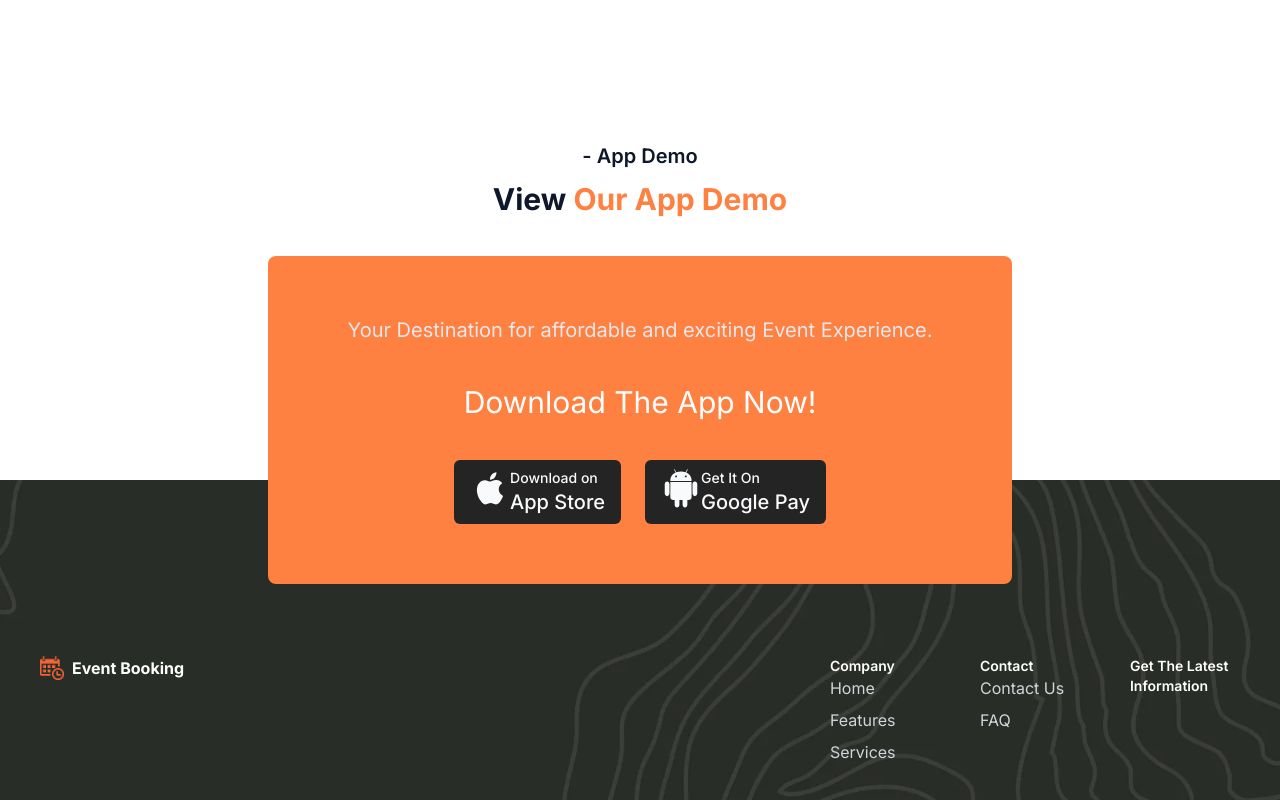
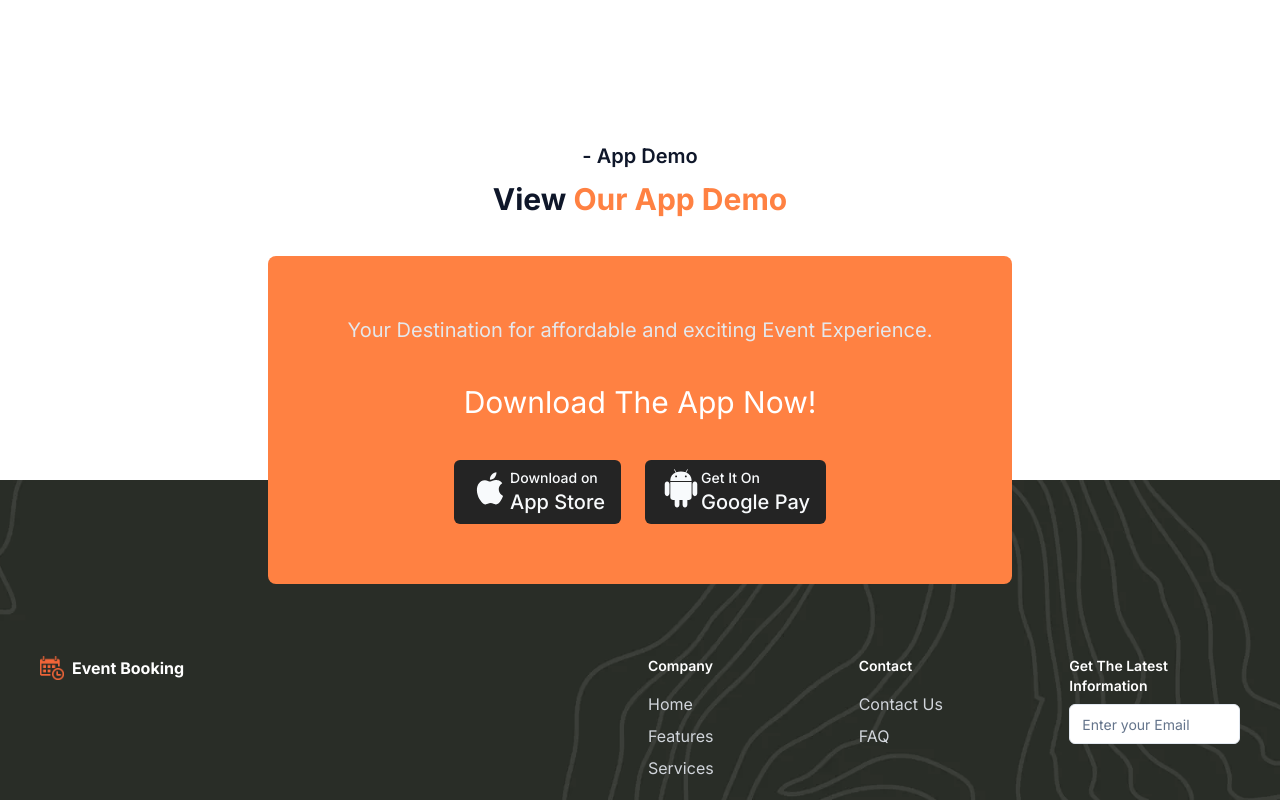
Before and after one commit to patilsp/events-booking, a Next.js app: page / in a window 1280 px wide. Shown: the part 6518-7318 px from the top of the page. Built offline with nearby package versions, Linux system fonts and the light colour scheme.

Commit message:
ui changes

```diff
--- a/components/site-footer.tsx
+++ b/components/site-footer.tsx
@@ -6,6 +6,8 @@
 import { MainNav } from "@/components/main-nav";
 import { ThemeToggle } from "@/components/theme-toggle";
 import { motion } from "framer-motion";
+import { Input } from "@/components/ui/input"
+
 
 export function SiteFooter() {
   return (
@@ -28,11 +30,11 @@
             <span className="inline-block font-bold text-white">{siteConfig.name}</span>
           </Link>
         </div>
-        <div className="flex items-center justify-center space-x-4">
+        <div className="flex flex-1 items-center justify-center space-x-4">
           <div className="flex justify-between gap-10 md:w-full">
             <div className="sm:w-1/4 md:w-full">
               <h3 className="text-sm font-semibold text-white">Company</h3>
-              <ul className="space-y-2">
+              <ul className="mb-2 mt-4 space-y-2">
                 <li>
                     <a className="text-gray-300 hover:text-white">Home</a>
                 </li>
@@ -48,7 +50,7 @@
             </div>
             <div className="sm:w-1/4 md:w-full">
               <h3 className="text-sm font-semibold text-white">Contact</h3>
-              <ul className="space-y-2">
+              <ul className="mb-2 mt-4 space-y-2">
                 <li>
 
                     <a className="text-gray-300 hover:text-white">Contact Us</a>
@@ -64,7 +66,10 @@
             </div>
 
             <div className="sm:w-1/4 md:w-full">
-              <h3 className="text-sm font-semibold text-white">Get The Latest Information</h3>
+              <div className="mb-4 space-y-2">
+                <h3 className="text-sm font-semibold text-white">Get The Latest Information</h3>
+                <Input />
+              </div>
 
             </div>
           </div>
--- /dev/null
+++ b/components/ui/input.tsx
@@ -0,0 +1,26 @@
+import * as React from "react"
+
+import { cn } from "@/lib/utils"
+
+export interface InputProps
+  extends React.InputHTMLAttributes<HTMLInputElement> {}
+
+const Input = React.forwardRef<HTMLInputElement, InputProps>(
+  ({ className, type, ...props }, ref) => {
+    return (
+      <input
+        type={type}
+        placeholder="Enter your Email"
+        className={cn(
+          "flex h-10 w-full rounded-md border border-input bg-background px-3 py-2 text-sm ring-offset-background file:border-0 file:bg-transparent file:text-sm file:font-medium placeholder:text-muted-foreground focus-visible:outline-none focus-visible:ring-2 focus-visible:ring-ring focus-visible:ring-offset-2 disabled:cursor-not-allowed disabled:opacity-50",
+          className
+        )}
+        ref={ref}
+        {...props}
+      />
+    )
+  }
+)
+Input.displayName = "Input"
+
+export { Input }
```
